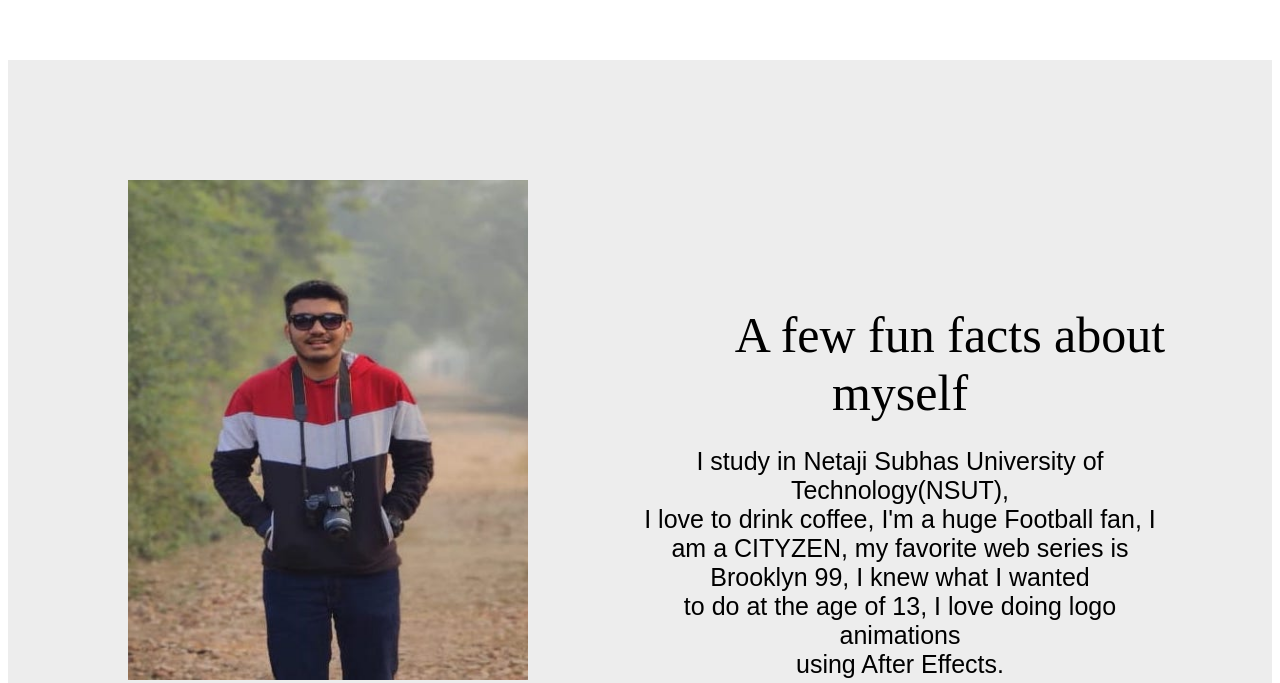
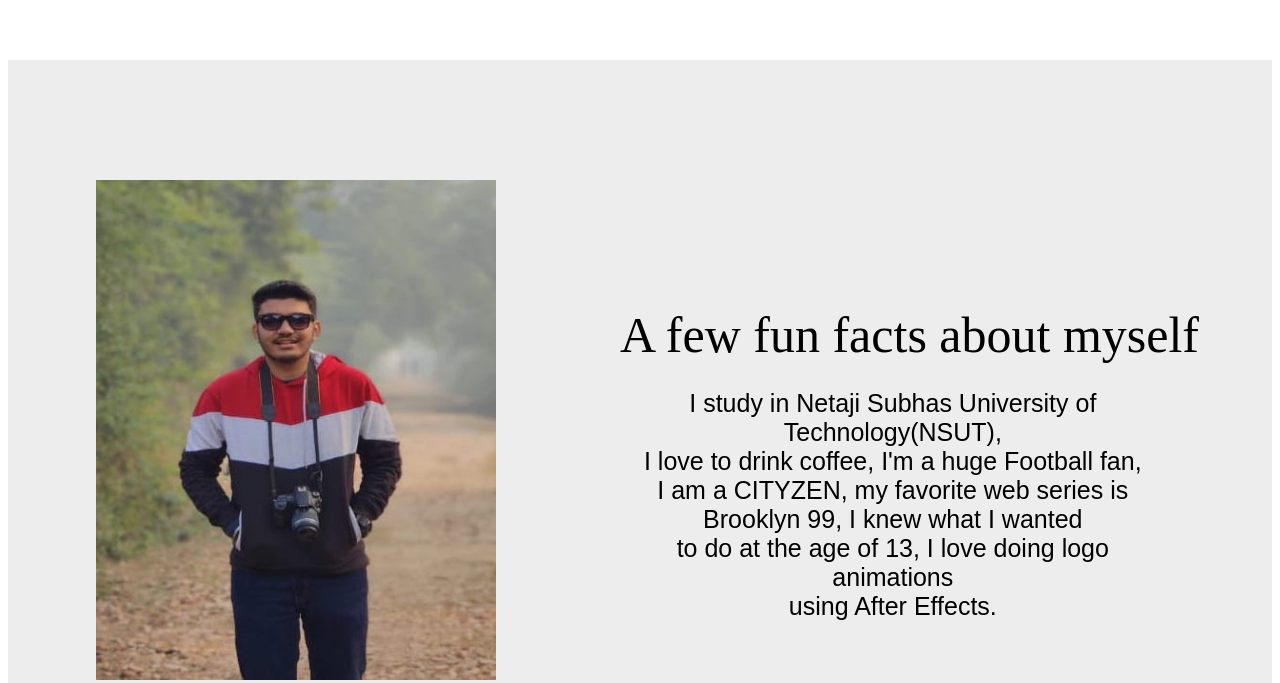
Before and after one commit to Shreyans121/Portfolio, a plain HTML site: page index.html in a window 1280 px wide. Shown: the part 1594-2277 px from the top of the page. Drawn offline with Linux system fonts and the light colour scheme.

Commit message:
Update index.html

```diff
--- a/index.html
+++ b/index.html
@@ -47,7 +47,7 @@
 </div>
 
 <div style="background-color: #ededed; padding-top: 120px; background-size:300px 100px;height: 100%">
-    <img src="about_pic.jpg" height="500px" width="400px" alt="My Picture" style="float: left; padding-left: 120px; padding-right: 100px">
+    <img src="about_pic.jpg" height="500px" width="400px" alt="My Picture" style="float: left; padding-left: 7%; padding-right: 5%">
     <div align = "center">
         <br>
         <br>
@@ -57,9 +57,9 @@
         <br>
         <br>
 
-        <span style="font-size: 50px; font-family:freight-display-pro; font-weight: lighter; padding-right: 100px; padding-top: 1000px">A few fun facts about myself</span>
+        <span style="font-size: 50px; font-family:freight-display-pro; font-weight: lighter; padding-right: 1%; padding-top: 35%">A few fun facts about myself</span>
 
-<p style="font-family:'proxima-nova', sans-serif; font-weight: lighter; font-size: 25px; padding-right: 100px">
+<p style="font-family:'proxima-nova', sans-serif; font-weight: lighter; font-size: 25px; padding-left: 50%; padding-right: 10%">
     I study in Netaji Subhas University of Technology(NSUT),<br> I love to drink coffee, I'm a huge Football fan, I am a CITYZEN, my favorite web series is Brooklyn 99, I knew what I wanted<br> to do at the age of 13, I love doing logo animations<br> using After Effects.
 </p>
     </div>
```
